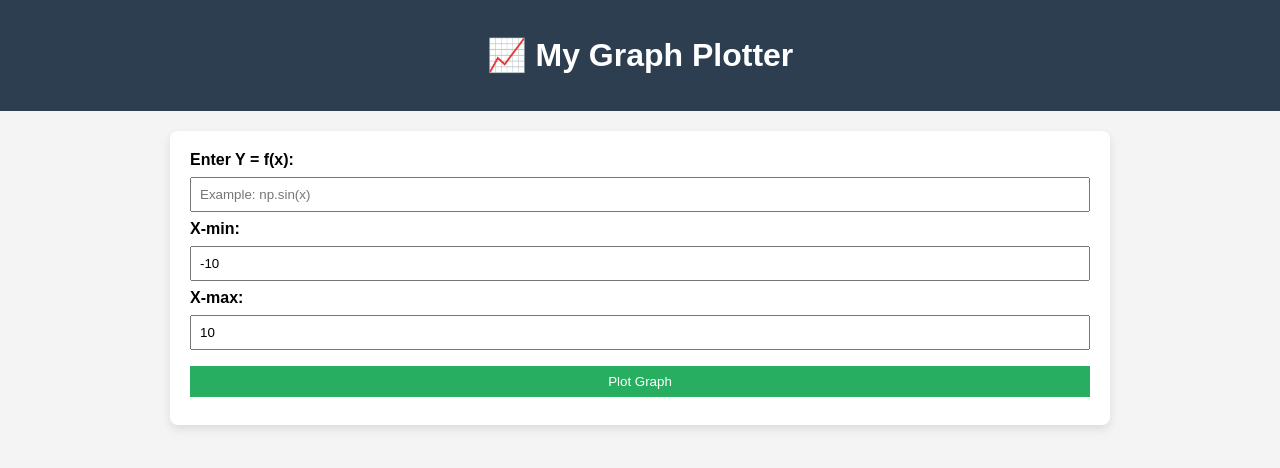
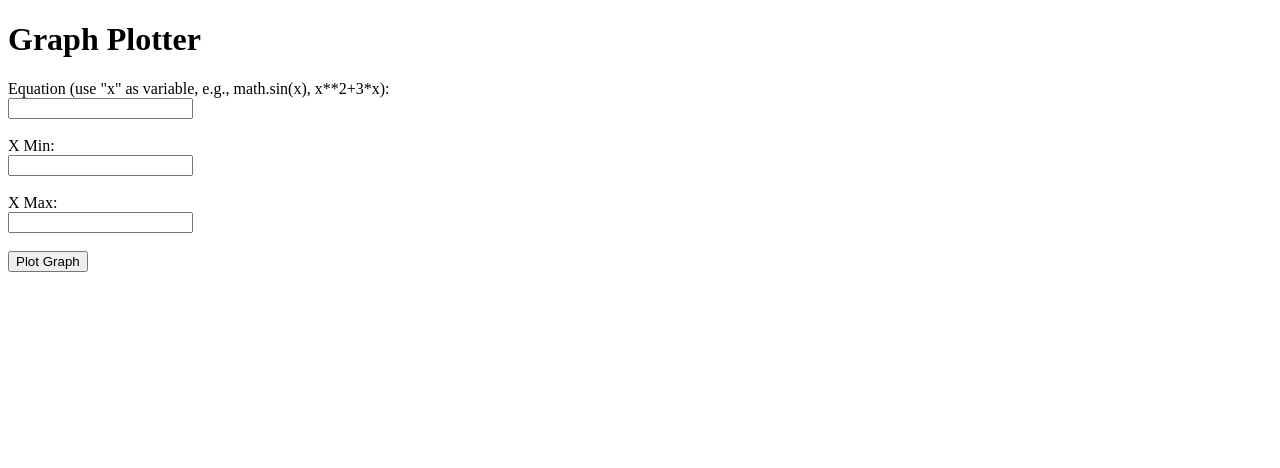
Before and after one commit to SKPal2024/my_own_desmos, a Flask app: page / in a window 1280 px wide. Shown: the top 468 px of the page. Run offline with Flask 3, Linux system fonts and the light colour scheme.

Commit message:
Update index.html
make the range user input

```diff
--- a/my_desmos/templates/index.html
+++ b/my_desmos/templates/index.html
@@ -1,86 +1,26 @@
 <!DOCTYPE html>
-<html lang="en">
+<html>
 <head>
-    <meta charset="UTF-8">
-    <meta name="viewport" content="width=device-width, initial-scale=1.0">
-    <title>My Graph Plotter</title>
-    <style>
-        body {
-            font-family: Arial, sans-serif;
-            background-color: #f4f4f4;
-            margin: 0;
-            padding: 0;
-        }
-        header {
-            background-color: #2c3e50;
-            color: white;
-            padding: 15px;
-            text-align: center;
-        }
-        .container {
-            max-width: 900px;
-            margin: 20px auto;
-            background: white;
-            padding: 20px;
-            border-radius: 8px;
-            box-shadow: 0px 4px 10px rgba(0,0,0,0.1);
-        }
-        label {
-            font-weight: bold;
-        }
-        input, button {
-            padding: 8px;
-            margin: 8px 0;
-            width: 100%;
-            box-sizing: border-box;
-        }
-        button {
-            background-color: #27ae60;
-            color: white;
-            border: none;
-            cursor: pointer;
-        }
-        button:hover {
-            background-color: #219150;
-        }
-        .graph {
-            text-align: center;
-            margin-top: 20px;
-        }
-        img {
-            max-width: 100%;
-            border: 1px solid #ccc;
-            border-radius: 6px;
-        }
-    </style>
+    <title>Dynamic Graph Plotter</title>
 </head>
 <body>
+    <h1>Graph Plotter</h1>
+    <form method="POST">
+        <label>Equation (use "x" as variable, e.g., math.sin(x), x**2+3*x):</label><br>
+        <input type="text" name="equation" required><br><br>
 
-<header>
-    <h1>📈 My Graph Plotter</h1>
-</header>
+        <label>X Min:</label><br>
+        <input type="number" step="0.1" name="x_min" required><br><br>
 
-<div class="container">
-    <form action="/plot" method="post">
-        <label for="expression">Enter Y = f(x):</label>
-        <input type="text" id="expression" name="expression" placeholder="Example: np.sin(x)">
-
-        <label for="xmin">X-min:</label>
-        <input type="number" id="xmin" name="xmin" value="-10">
-
-        <label for="xmax">X-max:</label>
-        <input type="number" id="xmax" name="xmax" value="10">
+        <label>X Max:</label><br>
+        <input type="number" step="0.1" name="x_max" required><br><br>
 
         <button type="submit">Plot Graph</button>
     </form>
 
-    {% if plot_url %}
-    <div class="graph">
-        <h3>Generated Graph:</h3>
-        <img src="{{ plot_url }}" alt="Graph">
-    </div>
+    {% if graph_url %}
+        <h2>Generated Graph:</h2>
+        <img src="{{ graph_url }}" alt="Graph">
     {% endif %}
-</div>
-
 </body>
 </html>
```
